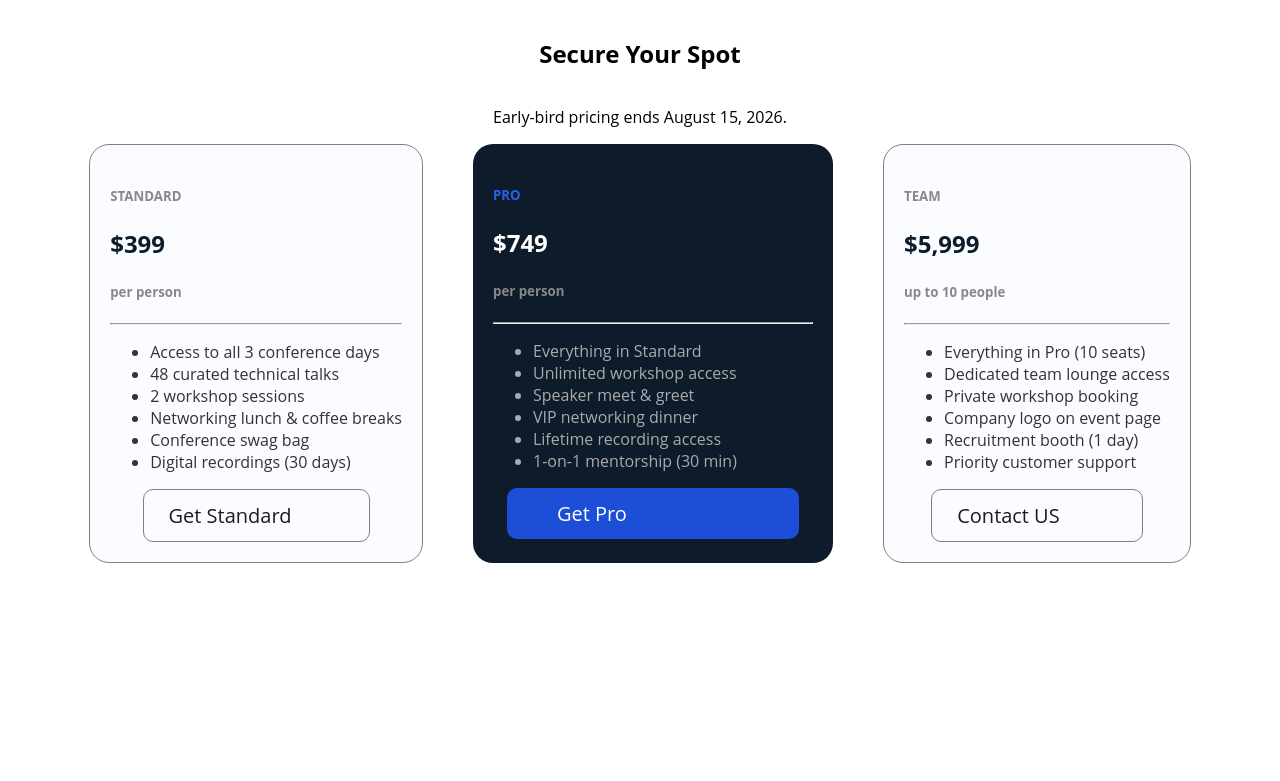
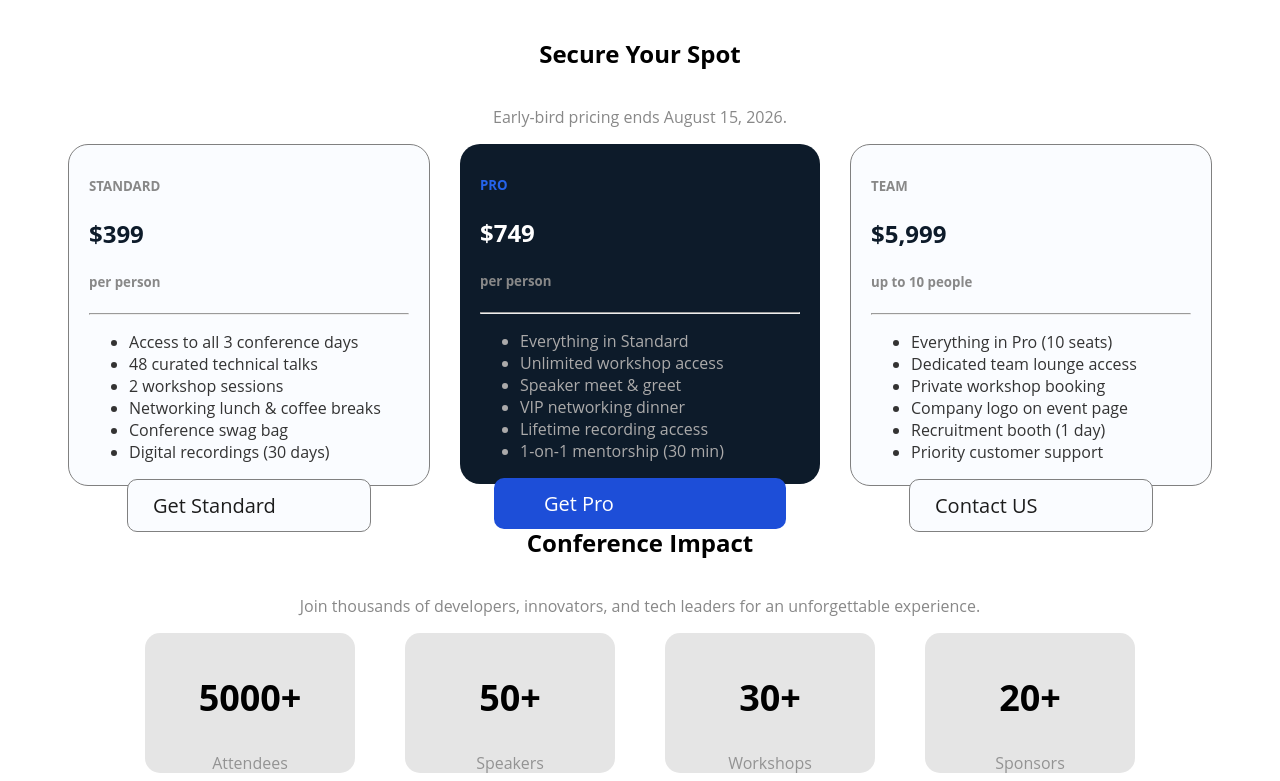
Before and after one commit to habibaa001/Assignment-1, a plain HTML site: page index.html in a window 1280 px wide. Shown: the part 1768-2549 px from the top of the page. Before the commit the page ends 2351 px from the top, so only its background shows below. Drawn offline with Linux system fonts and the light colour scheme.

Commit message:
Added statistics section

```diff
--- a/index.html
+++ b/index.html
@@ -74,7 +74,7 @@
       <!-- Pricing section -->
       <section class="pricing">
         <h1>Secure Your Spot</h1>
-        <p>Early-bird pricing ends August 15, 2026.</p>
+        <p class="common-p">Early-bird pricing ends August 15, 2026.</p>
         <div class="pricing-card">
           <div class="common-card">
             <h5>STANDARD</h5>
@@ -124,6 +124,32 @@
         </div>
       </section>
 
+      <!-- Statistics Section -->
+      <section class="statistics">
+        <h1>Conference Impact</h1>
+        <p class="common-p">
+          Join thousands of developers, innovators,
+          and tech leaders for an unforgettable experience.
+        </p>
+        <div class="statistics-container">
+          <div class="statistics-card">
+            <h2>5000+</h2>
+            <p>Attendees</p>
+          </div>
+          <div class="statistics-card">
+            <h2>50+</h2>
+            <p>Speakers</p>
+          </div>
+          <div class="statistics-card">
+            <h2>30+</h2>
+            <p>Workshops</p>
+          </div>
+          <div class="statistics-card">
+            <h2>20+</h2>
+            <p>Sponsors</p>
+          </div>
+        </div>
+      </section>
     </main>
   </body>
 </html>
--- a/style.css
+++ b/style.css
@@ -102,7 +102,7 @@
 }
 .pricing-card{
   display: flex;
-  gap: 50px;
+  gap: 30px;
   margin: auto;
 }
 .pricing-container-ul{
@@ -119,7 +119,9 @@
   border-radius: 20px;
   border: 1px solid grey;
   color: #888888;
-  padding: 20px 20px;
+  padding: 10px 20px;
+  width: 40vh;
+  height: 40vh;
   transition: 0.3s;
 }
 .common-card:hover{
@@ -129,8 +131,9 @@
   background-color: #0D1B2A;
   color: #888888;
   border-radius: 20px;
-  padding: 20px 20px;
+  padding: 10px 20px;
   width: 40vh;
+  height: 40vh;
   transition: 0.3s;
 }
 .special-card:hover{
@@ -165,7 +168,7 @@
 .common-button{
   display: grid;
   background-color: #fafcff;
-  border: 1px solid grey;
+  border: 1px solid gray;
   margin: auto;
   padding: 12px 25px;
   color: rgb(28, 28, 28);
@@ -180,3 +183,39 @@
   background-color: #1d4ed8;
   transform: translateY(-8px);
 }
+.common-p{
+  color:#888888 ;
+}
+.statistics{
+  display: flex;
+  justify-content: center;
+  flex-direction: column;
+  align-items: center;
+}
+.statistics-container{
+  display: flex;
+  gap: 50px;
+  margin: auto;
+  padding: 0 20px;
+}
+.statistics-card{
+  background-color:#e5e5e5;
+  border-radius: 15px;
+  width: 190px;
+  height: 120px;
+  font-size: x-large;
+  font-weight: bolder;
+  margin: auto;
+  padding: 10px 10px;
+  transition: 0.3s;
+  text-align: center;
+}
+.statistics-card p{
+  color: #939393;
+  font-size: medium;
+  font-weight: lighter;
+}
+.statistics-card:hover{
+  transform: translateY(-8px);
+  background-color: rgb(226, 222, 222);
+}
```
